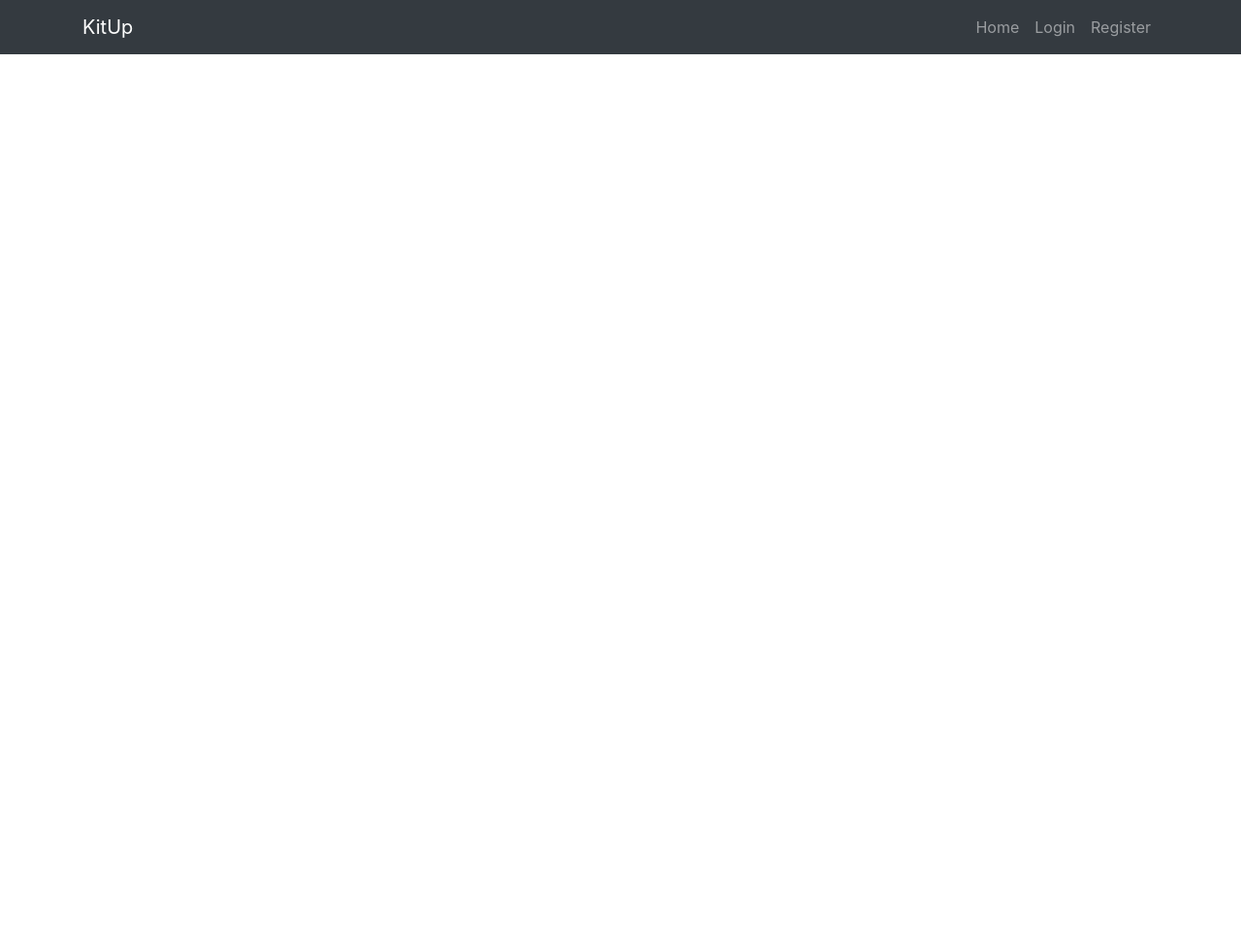
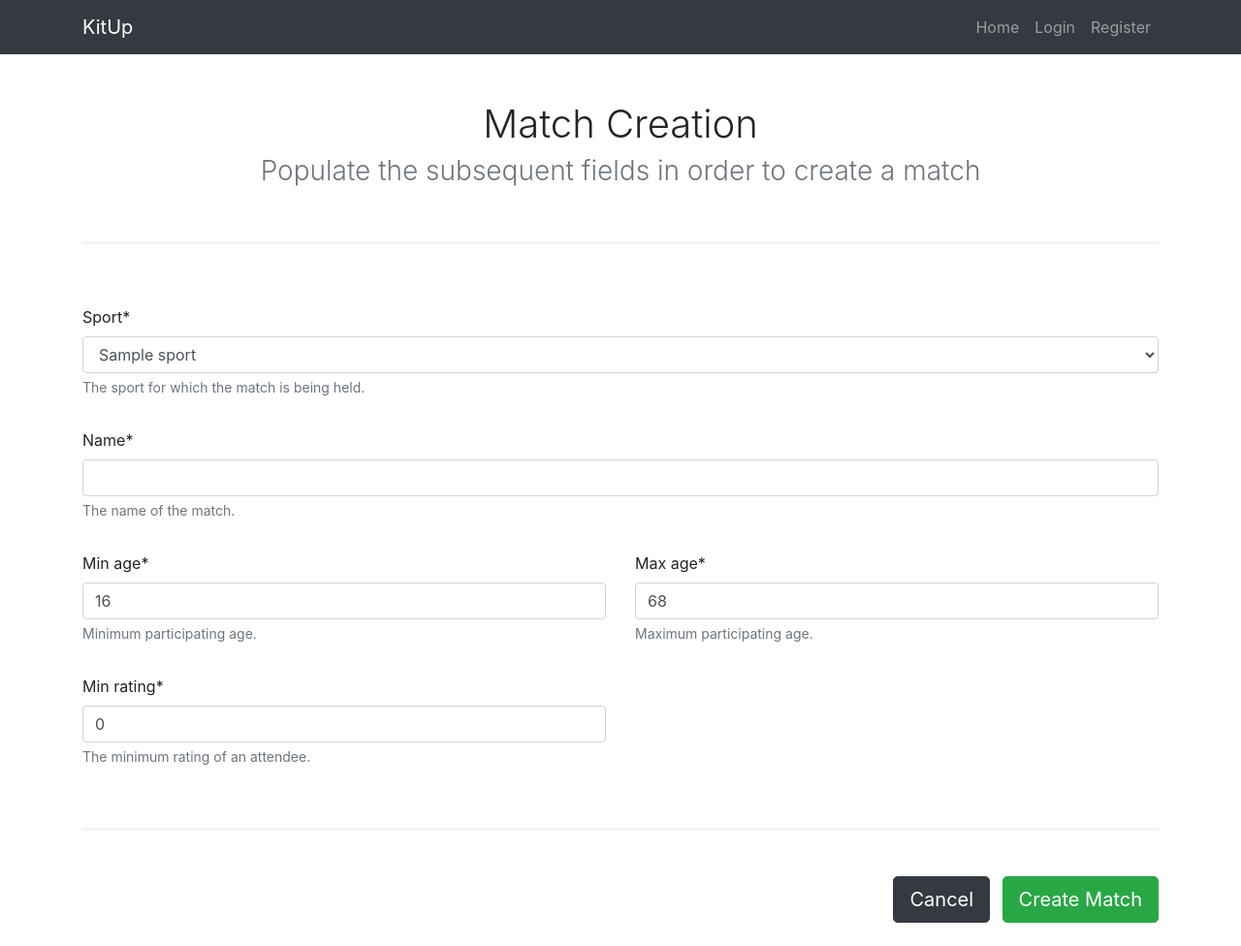
Before and after one commit to dans-acc/kitup-assignment, a Django app: template templates/kitup/match_create.html in a window 1280 px wide. Shown: the whole page at 97% size. Before the commit the page ends 56 px from the top, so only its background shows below. Run offline with Django 3.2, Linux system fonts and the light colour scheme; the template is opened without the code that fills it: values that come from a table or form of the project are taken from there, others are empty; tables that the repository leaves empty hold one stand-in row (values such as "Sample post"); some libraries are stand-ins or nearby versions.

Commit message:
Added an initial implementation of the match create page

```diff
--- a/kitup/forms.py
+++ b/kitup/forms.py
@@ -36,29 +36,39 @@ class UserForm(forms.ModelForm):
         return cd['confirm_password']
 
 
-# Form defines the necessary fields for creating a match.
-# Thus, this form should only be used when a match is being created or edited.
+
+
+
+
+
+
+
+
+
+# MatchForm permits the creation of the Match model.
 class MatchForm(forms.ModelForm):
 
-    # Query the sports, permits the user to choose from a variety.
+    # The sports from which to select.
     SPORTS_CHOICES = [(sport.id, sport.name) for sport in Sport.objects.all()]
 
-    # Define the fields that are required in order to create a match.
-    sport = forms.ChoiceField(choices=SPORTS_CHOICES, help_text='Please select the sport for which the match is being '
-                                                                'created.')
-    name = forms.CharField(max_length=Match.NAME_MAX_LENGTH, help_text='Please enter the name of the match.')
-    min_age = forms.IntegerField(initial=Match.DEFAULT_MIN_AGE, help_text='Please provide the minimum age a player '
-                                                                          'can be in order to join the match.')
-    max_age = forms.IntegerField(initial=Match.DEFAULT_MAX_AGE, help_text='Please provide the maximum age a player '
-                                                                          'can be in order to join the match.')
-    min_rating = forms.IntegerField(initial=Match.DEFAULT_MIN_RATING, help_text='Please provide the minimum rating a '
-                                                                                'player must possess in order to join'
-                                                                                ' the match.')
+    # The necessary fields that are used to create the match.
+    sport = forms.ChoiceField(choices=SPORTS_CHOICES, help_text='The sport for which the match is being held.')
+    name = forms.CharField(max_length=Match.NAME_MAX_LENGTH, help_text='The name of the match.')
+    min_age = forms.IntegerField(initial=Match.DEFAULT_MIN_AGE, help_text='Minimum participating age.')
+    max_age = forms.IntegerField(initial=Match.DEFAULT_MAX_AGE, help_text='Maximum participating age.')
+    min_rating = forms.IntegerField(initial=Match.DEFAULT_MIN_RATING, help_text='The minimum rating of an attendee.')
 
     # Meta class defines the model and the fields that are to be displayed.
     class Meta:
         model = Match
         fields = ('sport', 'name', 'min_age', 'max_age', 'min_rating')
+
+
+
+
+
+
+
 
 
 # Form defines the necessary fields for creating a profile model.
--- a/templates/kitup/index.html
+++ b/templates/kitup/index.html
@@ -51,6 +51,8 @@
 		</div>
 	</form>
 
+	<hr>
+
 	<!-- Display the public matches. -->
 	<div class="row my-5">
 
--- a/templates/kitup/match_create.html
+++ b/templates/kitup/match_create.html
@@ -1,5 +1,6 @@
 {% extends 'kitup/base.html' %}
 {% load static %}
+{% load crispy_forms_tags %}
 
 <!-- Override the title of the page. -->
 {% block title_block %}
@@ -8,4 +9,62 @@ Create a Match!
 
 <!-- Override the content block. Dispay the form for creating a match. -->
 {% block content_block %}
+
+<!-- Define the body of the match create page. -->
+<div class="container">
+
+	<!-- Define the heading for the page. -->
+	<div class="row mt-5">
+		<div class="col-lg-12 text-center">
+			<h1 class="font-weight-light">Match Creation</h1>
+			<h3 class="font-weight-light text-muted">Populate the subsequent fields in order to create a match</h3>
+		</div>
+	</div>
+
+	<!-- Separate the from from the title. -->
+	<hr class="my-5">
+
+	<!-- Define the match creation form itself. Note, though this can be generated,
+	additional effort was taken to make the form look appealing. -->
+	<div class="row">
+		<form id="match_creation_form" class="col" method="post">
+
+			<!-- Define the row that displays the sport types from which to select. -->
+			<div class="row my-3">
+				<div class="col"> {{ match_creation_form.sport | as_crispy_field }} </div>
+			</div>
+
+			<!-- Defien the row that accepts the name of the match. -->
+			<div class="row my-3">
+				<div class="col"> {{ match_creation_form.name | as_crispy_field }} </div>
+			</div>
+
+			<!-- Define the fields accepting the minimum and maximum ages permissible. -->
+			<div class="row my-3">
+				<div class="col-6"> {{ match_creation_form.min_age | as_crispy_field }} </div>
+				<div class="col-6"> {{ match_creation_form.max_age | as_crispy_field }} </div>
+			</div>
+
+			<!-- Define the minimum rating field. -->
+			<div class="row my-3">
+				<div class="col-6"> {{ match_creation_form.min_rating | as_crispy_field }} </div>
+			</div>
+
+			<hr class="my-5">
+
+			<!-- Finally, define the buttons that are used to either confirm or cancel
+			the match creation process. -->
+			<div class="row my-4 text-right">
+				<div class="col text-right">
+					<a class="btn btn-dark btn-lg mr-2" href="#" role="button">Cancel</a>
+					<button type="submit" class="btn btn-success btn-lg">Create Match</button>
+				</div>
+			</div>
+
+		</form>
+	</div>
+
+</div>
+
+
 {% endblock %}
```
Also changed, not shown: kitup/views.py (+7 -8 lines).
